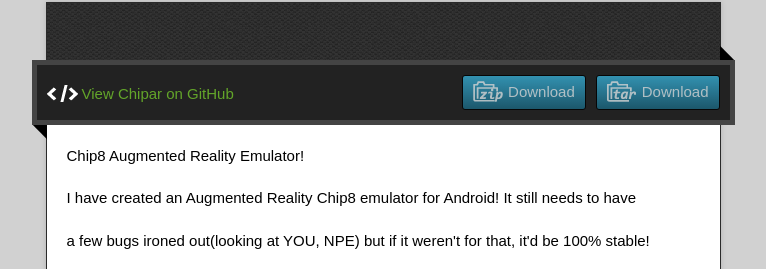
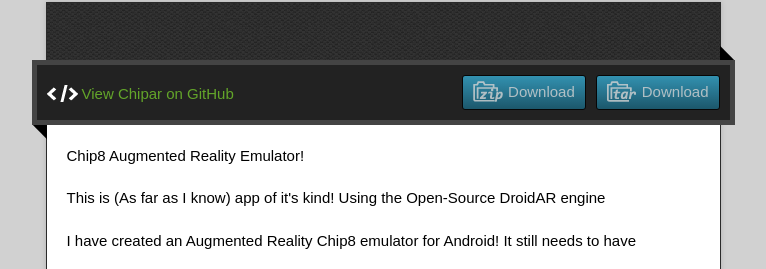
Before and after one commit to shutterbug2000/ChipAR, a plain HTML site: page index.html in a window 1280 px wide. Shown: the part 128-397 px from the top of the page, without its empty margins (257-1023 px from the left). Drawn offline with nearby package versions, Linux system fonts and the light colour scheme.

Commit message:
Fixed a bug

```diff
--- a/index.html
+++ b/index.html
@@ -37,7 +37,7 @@
         </div>
         <article class="markdown-body">
           <p>Chip8 Augmented Reality Emulator!</p>
-          <pThis is (As far as I know) app of it's kind! Using the Open-Source DroidAR engine</p>
+          <p>This is (As far as I know) app of it's kind! Using the Open-Source DroidAR engine</p>
           <p>I have created an Augmented Reality Chip8 emulator for Android! It still needs to have</p>
           <p>a few bugs ironed out(looking at YOU, NPE) but if it weren't for that, it'd be 100% stable!</p>
         </article>
```
